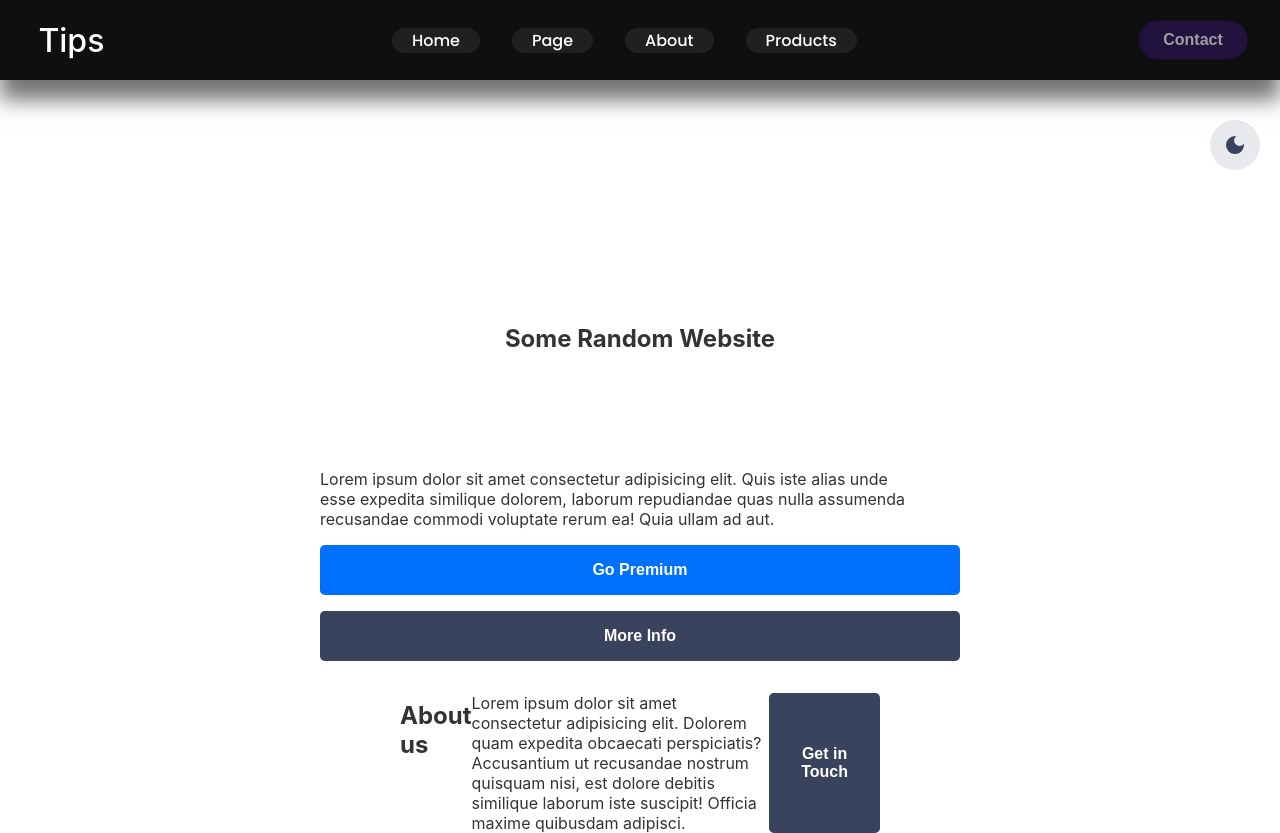
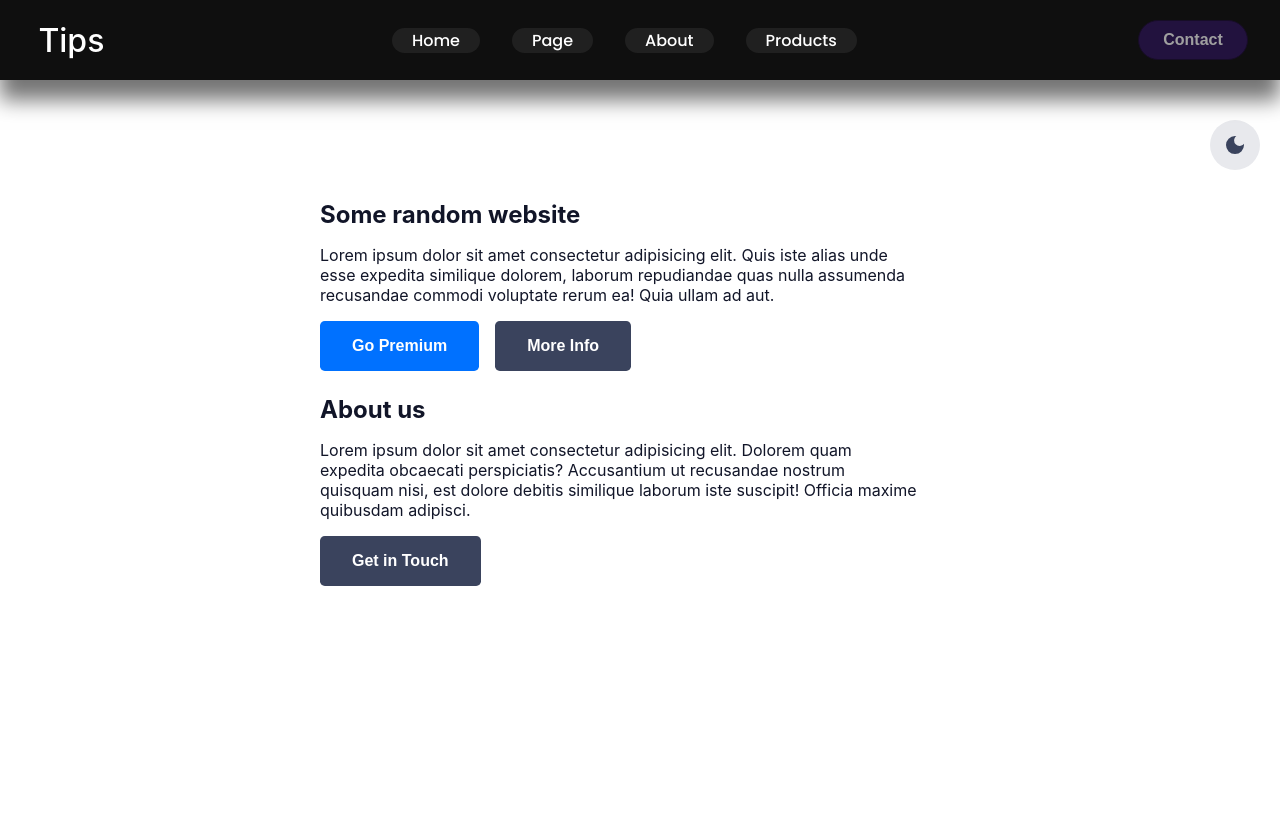
Before and after one commit to GuilhermeRoesler/Front-Tips, a React (Create React App) app in the folder tips/: page /darkmode-switch in a window 1280 px wide. After the commit the page ends 800 px from the top, so only its background shows below. Built offline with nearby package versions, Linux system fonts and the light colour scheme.

Commit message:
fixing both form1 and darkmodeSwitch

```diff
--- a/tips/src/App.css
+++ b/tips/src/App.css
@@ -60,10 +60,6 @@
     margin: 0;
     padding: 0;
     box-sizing: border-box;
-
-    &:not(h1, h2) {
-        /* font: inherit; */
-    }
 }
 
 html {
@@ -81,12 +77,13 @@ body {
 
 main {
     margin-top: 10vh;
+    min-height: 90vh;
 }
 
 h1 {
-    text-align: center;
+    /* text-align: center;
     padding: 100px;
-    text-transform: capitalize;
+    text-transform: capitalize; */
 }
 
 p,
@@ -97,11 +94,11 @@ li {
 }
 
 section {
-    width: 75%;
+    /* width: 75%;
     height: auto;
     display: flex;
     justify-content: center;
-    margin-inline: auto;
+    margin-inline: auto; */
 }
 
 img {
@@ -142,10 +139,10 @@ code {
     color: white;
 }
 
-header,
+/* header, */
 footer,
-main,
-section,
+/* main, */
+/* section, */
 article {
     container-type: inline-size;
 }
@@ -2049,6 +2046,9 @@ h1:has(+ section#image-gallery2) {
     --_primary-color-hover: #4d5a81;
     --_accent-color: #0071ff;
     --_accent-color-hover: #3891ff;
+
+    background-color: var(--_base-color);
+    color: var(--_text-color);
 }
 
 #DarkmodeSwitch.darkmode {
@@ -2117,8 +2117,6 @@ h1:has(+ section#image-gallery2) {
 }
 
 #DarkmodeSwitch .container {
-    display: flex;
-    flex-direction: column;
     width: 50%;
     margin-inline: auto;
     margin-top: 5vh;
@@ -2128,12 +2126,22 @@ h1:has(+ section#image-gallery2) {
     }
 }
 
+#DarkmodeSwitch .container p {
+    color: inherit;
+}
+
 #DarkmodeSwitch .container .cta-button {
     background-color: var(--_accent-color);
+    margin-right: 1rem;
 
     &:hover {
         background-color: var(--_accent-color-hover);
     }
+}
+
+#DarkmodeSwitch .container,
+#DarkmodeSwitch .container section {
+    display: block;
 }
 
 /* FORM 1 */
@@ -2143,8 +2151,7 @@ h1:has(+ section#image-gallery2) {
     display: flex;
     justify-content: center;
     align-items: center;
-    min-height: 100vh;
-    background-color: rgba(0, 0, 0, 0.2);
+    font-family: 'Poppins';
 
     background-image: url("../public/img/bgForm1.jpg");
     background-position: center;
@@ -2160,10 +2167,11 @@ h1:has(+ section#image-gallery2) {
 #Form1 a {
     text-decoration: none;
     color: var(--_second-color);
-}
-
-#Form1 a:hover {
-    text-decoration: underline;
+    font-size: 1rem;
+
+    &:hover {
+        text-decoration: underline;
+    }
 }
 
 #Form1 .login-box {
@@ -2194,10 +2202,9 @@ h1:has(+ section#image-gallery2) {
 }
 
 #Form1 .login-header span {
-    font-size: 30px;
+    font-size: 2rem;
     color: var(--_black-color);
     user-select: none;
-    pointer-events: none;
 }
 
 #Form1 .login-header::before,
@@ -2231,8 +2238,8 @@ h1:has(+ section#image-gallery2) {
 #Form1 .input-field {
     width: 100%;
     height: 55px;
-    font-size: 16px;
-    background: none;
+    font-size: 1rem;
+    background: transparent !important;
     color: var(--_second-color);
     padding-inline: 20px 50px;
     border: 2px solid var(--_primary-color);
@@ -2275,6 +2282,7 @@ h1:has(+ section#image-gallery2) {
     display: flex;
     justify-content: space-between;
     font-size: 15px;
+    user-select: none;
 }
 
 #Form1 .input-submit {
--- a/tips/src/pages/DarkmodeSwitch.js
+++ b/tips/src/pages/DarkmodeSwitch.js
@@ -9,7 +9,7 @@ const DarkmodeSwitch = () => {
     }
 
     return (
-        <main className={isDarkmode ? 'darkmode' : ''} id='DarkmodeSwitch'>
+        <main className={isDarkmode && 'darkmode'} id='DarkmodeSwitch'>
             <div className='header'>
                 <button onClick={handleDarkmodeSwitch}>
                     <svg xmlns="http://www.w3.org/2000/svg" height="24px" viewBox="0 -960 960 960" width="24px" fill="#e8eaed"><path d="M480-120q-150 0-255-105T120-480q0-150 105-255t255-105q14 0 27.5 1t26.5 3q-41 29-65.5 75.5T444-660q0 90 63 153t153 63q55 0 101-24.5t75-65.5q2 13 3 26.5t1 27.5q0 150-105 255T480-120Z" /></svg>
--- a/tips/src/pages/Form1.js
+++ b/tips/src/pages/Form1.js
@@ -10,12 +10,10 @@ const Form1 = () => {
                 <div className="input-box">
                     <input type="text" name="" id="user" className="input-field" required />
                     <label htmlFor="user" className="label">Username</label>
-                    {/* <i className="bx bx-user icon"></i> */}
                 </div>
                 <div className="input-box">
                     <input type="password" name="" id="pass" className="input-field" required />
                     <label htmlFor="pass" className="label">Password</label>
-                    {/* <i className="bx bx-lock-alt icon"></i> */}
                 </div>
                 <div className="remember-forgot">
                     <div className="remember-me">
```
